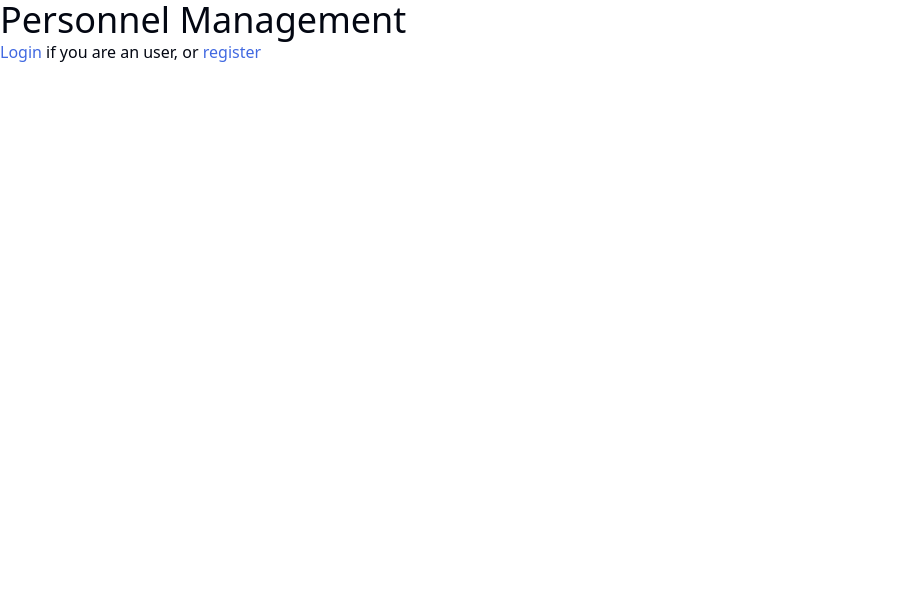
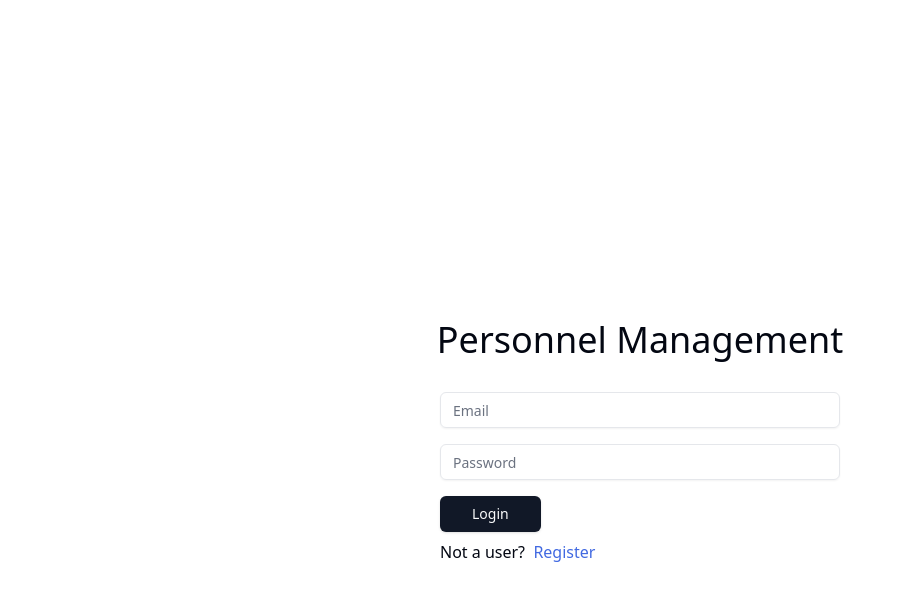
Before and after one commit to mtemin/PersonnelManagement, a React (Vite) app in the folder personnel-management-ui/: page / in a window 1280 px wide. Shown: the top 600 px of the page, without its empty margins (0-905 px from the left). Built offline with nearby package versions, Linux system fonts and the light colour scheme.

Commit message:
moved login from routes folder to components folder

```diff
--- /dev/null
+++ b/personnel-management-ui/src/components/Login.tsx
@@ -0,0 +1,18 @@
+import { Button } from "@/components/ui/button.tsx"
+import { Input } from '@/components/ui/input.tsx'
+
+export default function Login() {
+  return (
+      <div className='m-auto w-[25rem]'>
+          <Input className='mb-4' type="email" placeholder="Email"/>
+          <Input className='mb-4' type="password" placeholder="Password"/>
+          <Button className='ml-auto px-8 mb-2'>
+              Login
+          </Button>
+          <br/>
+          <p>Not a user? &nbsp;
+          <a className='text-link ml-auto hover:opacity-70' href="/register">Register</a>
+          </p>
+      </div>
+  )
+}
--- a/personnel-management-ui/src/routes/Home.tsx
+++ b/personnel-management-ui/src/routes/Home.tsx
@@ -1,18 +1,16 @@
+import Login from "@/components/Login.tsx";
 
 export default function Home() {
   return (
-    <>
-      <div className='mx-auto'>
-
-      </div>
-      <h1 className='text-4xl inline-block mx-auto'>
+    <main className="container mx-auto">
+      <h1 className='text-4xl mt-[25%] mb-8 text-center'>
         Personnel Management
       </h1>
       <p className=''>
-        <a className='text-link hover:opacity-70' href="/login">Login</a> if you are an user, or&nbsp;
-        <a className='text-link hover:opacity-70' href="/register">register</a>
+        {/*<a className='text-link hover:opacity-70' href="/src/components/Login">Login</a> if you are an user, or&nbsp;*/}
+          <Login/>
 
       </p>
-    </>
+    </main>
   )
 }
--- a/personnel-management-ui/src/routes/Login.tsx
+++ /dev/null
@@ -1,15 +0,0 @@
-import { Button } from "@/components/ui/button"
-import { Input } from '@/components/ui/input'
-
-export default function Login() {
-  return (
-    <section className='w-[25rem] mt-[25%] m-auto'>
-      <Input className='mb-4' type="email" placeholder="Email" />
-      <Input className='mb-4' type="password" placeholder="Password" />
-      <Button className='mx-auto'>
-        Login
-      </Button>
-    </section>
-
-  )
-}
```
